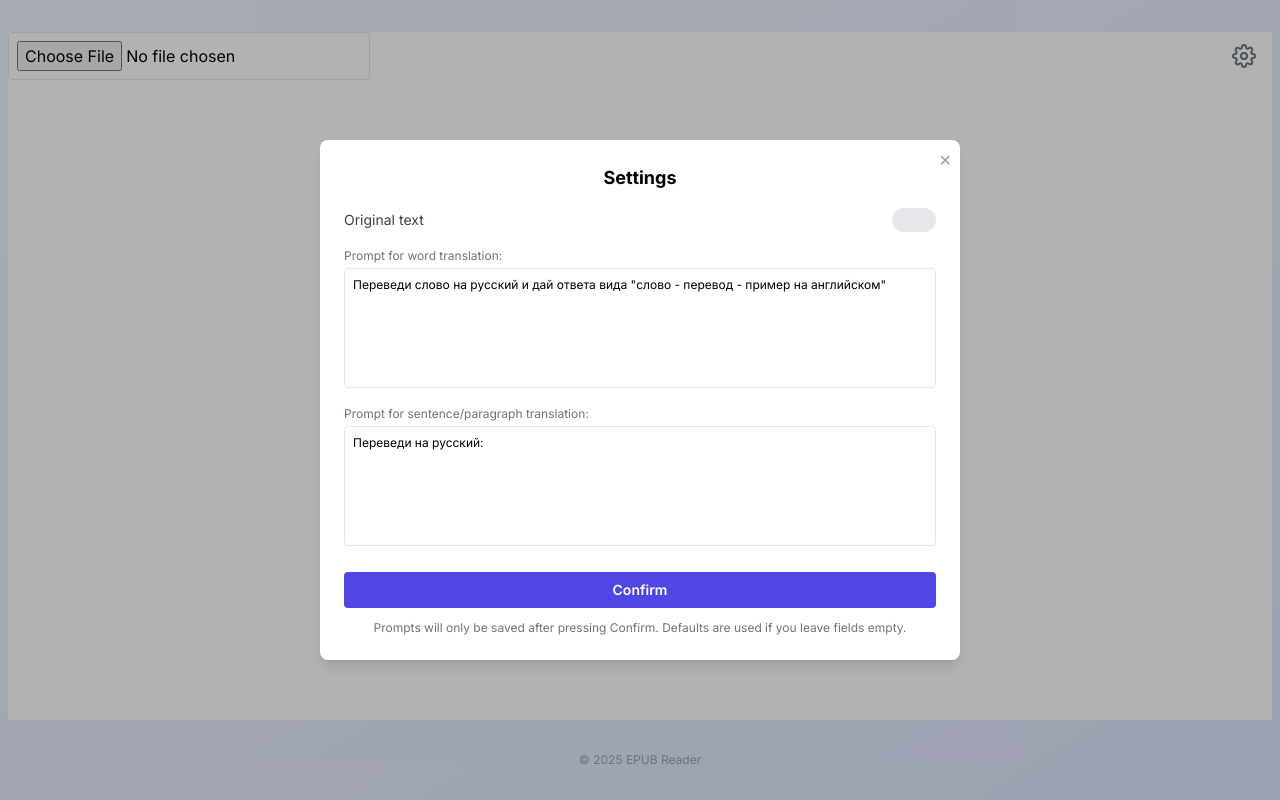
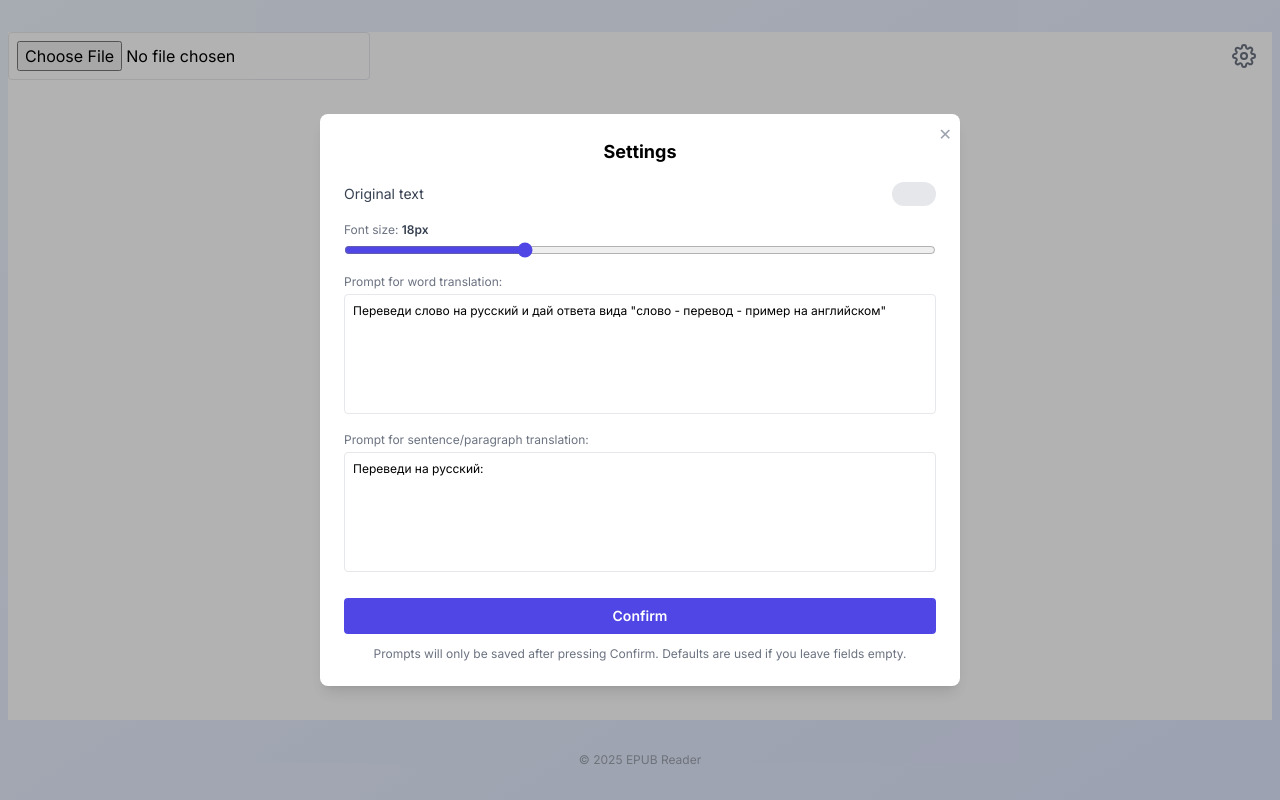
Before and after one commit to theCapnCoder/book_Reader, a Next.js app: page /book in a window 1280 px wide. Both pictures are taken after a click on the button "Settings". Built offline with nearby package versions, Linux system fonts and the light colour scheme.

Commit message:
feat: user change font size

```diff
--- a/src/app/book/page.tsx
+++ b/src/app/book/page.tsx
@@ -12,6 +12,7 @@ import { DEFAULT_WORD_PROMPT, DEFAULT_SENTENCE_PROMPT } from "../../config/trans
 // LocalStorage keys
 const WORD_PROMPT_KEY = 'epub_word_prompt';
 const SENTENCE_PROMPT_KEY = 'epub_sentence_prompt';
+const FONT_SIZE_KEY = 'epub_font_size';
 
 // Move SettingsModal outside of the Book component body so it is not re-created on every render
 function SettingsModal({
@@ -24,6 +25,8 @@ function SettingsModal({
   handleConfirmPrompts,
   showOriginal,
   setShowOriginal,
+  fontSize,
+  handleFontSizeChange,
 }: {
   pendingWordPrompt: string;
   setPendingWordPrompt: (v: string) => void;
@@ -34,6 +37,8 @@ function SettingsModal({
   handleConfirmPrompts: () => void;
   showOriginal: boolean;
   setShowOriginal: (v: boolean) => void;
+  fontSize: number;
+  handleFontSizeChange: (v: number) => void;
 }) {
   if (!showSettings) return null;
   return (
@@ -53,6 +58,19 @@ function SettingsModal({
             <div className="w-11 h-6 bg-gray-200 peer-focus:outline-none rounded-full peer peer-checked:bg-indigo-600 transition" />
             <div className="absolute left-1 top-1 bg-white w-4 h-4 rounded-full transition peer-checked:translate-x-5" />
           </label>
+        </div>
+        {/* Font size slider */}
+        <div className="mb-4 w-full flex flex-col items-center">
+          <label className="block text-xs text-gray-500 mb-1 w-full">Font size: <span className="font-semibold text-gray-700">{fontSize}px</span></label>
+          <input
+            type="range"
+            min={12}
+            max={32}
+            step={1}
+            value={fontSize}
+            onChange={e => handleFontSizeChange(Number(e.target.value))}
+            className="w-full accent-indigo-600"
+          />
         </div>
         <div className="mb-3 w-full">
           <label className="block text-xs text-gray-500 mb-1">Prompt for word translation:</label>
@@ -107,13 +125,16 @@ export default function Book() {
   const [pendingSentencePrompt, setPendingSentencePrompt] = useState<string>("");
   const [wordPrompt, setWordPrompt] = useState<string>("");
   const [sentencePrompt, setSentencePrompt] = useState<string>("");
+  const [fontSize, setFontSize] = useState<number>(18);
 
-  // On mount, load prompts from localStorage or use defaults
+  // On mount, load prompts and font size from localStorage or use defaults
   useEffect(() => {
     const wp = typeof window !== 'undefined' ? localStorage.getItem(WORD_PROMPT_KEY) : null;
     const sp = typeof window !== 'undefined' ? localStorage.getItem(SENTENCE_PROMPT_KEY) : null;
+    const fs = typeof window !== 'undefined' ? localStorage.getItem(FONT_SIZE_KEY) : null;
     setWordPrompt(wp !== null ? wp : DEFAULT_WORD_PROMPT);
     setSentencePrompt(sp !== null ? sp : DEFAULT_SENTENCE_PROMPT);
+    setFontSize(fs !== null && !isNaN(Number(fs)) ? Number(fs) : 18);
   }, []);
 
   // When opening settings, sync local state (only when modal opens, not on every render)
@@ -132,6 +153,14 @@ export default function Book() {
       localStorage.setItem(SENTENCE_PROMPT_KEY, pendingSentencePrompt);
     }
     setShowSettings(false);
+  };
+
+  // Handler for font size change
+  const handleFontSizeChange = (value: number) => {
+    setFontSize(value);
+    if (typeof window !== 'undefined') {
+      localStorage.setItem(FONT_SIZE_KEY, value.toString());
+    }
   };
 
   const handleFileChange = async (e: React.ChangeEvent<HTMLInputElement>) => {
@@ -413,6 +442,8 @@ export default function Book() {
             handleConfirmPrompts={handleConfirmPrompts}
             showOriginal={showOriginal}
             setShowOriginal={setShowOriginal}
+            fontSize={fontSize}
+            handleFontSizeChange={handleFontSizeChange}
           />
         )}
         {error && <div className="text-red-600 text-center mb-4">{error}</div>}
@@ -465,7 +496,7 @@ export default function Book() {
                 <FiLoader className="animate-spin text-indigo-500 w-16 h-16" />
               </div>
             ) : (
-              <div className="prose prose-lg max-w-none w-full bg-gray-100 p-4 rounded shadow-inner min-h-[120px]">
+              <div className="prose prose-lg max-w-none w-full bg-gray-100 p-4 rounded shadow-inner min-h-[120px]" style={{ fontSize: fontSize + 'px' }}>
                 <h3 className="text-lg font-bold text-indigo-700 mb-3">{selectedChapter.label}</h3>
                 {chapterContent ? (
                   showOriginal
```
